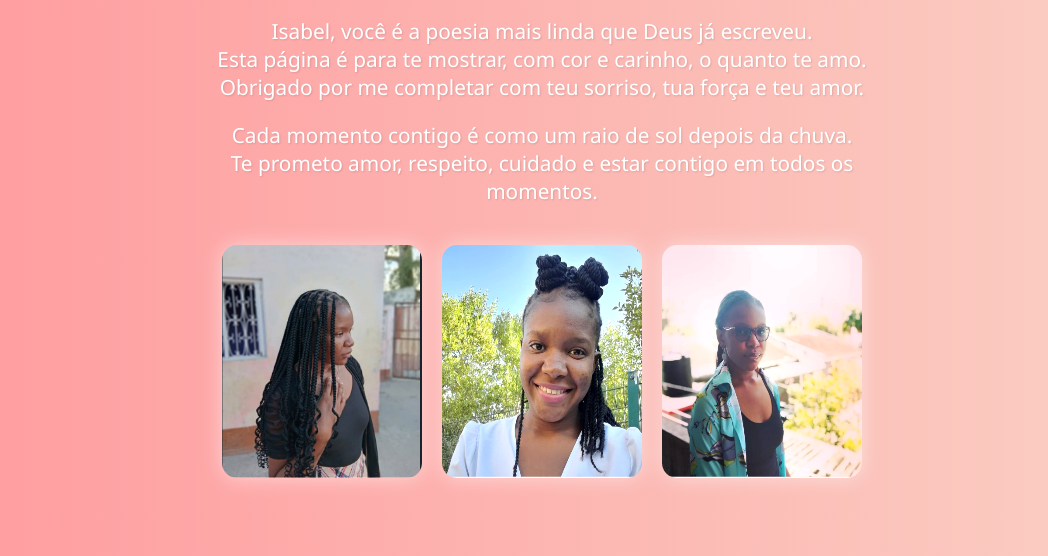
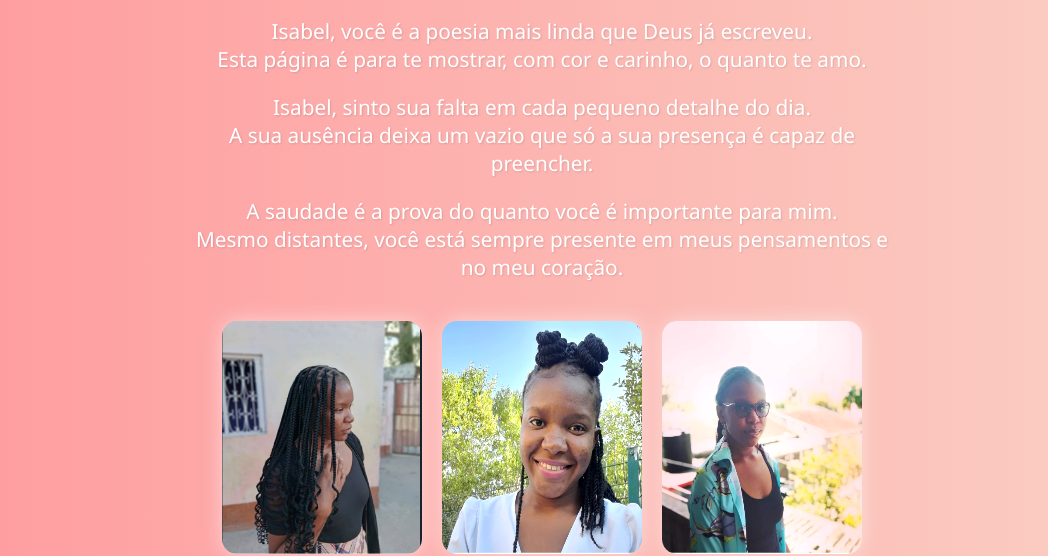
Before and after one commit to JoseSixpence/para-isabel, a plain HTML site: page index.html in a window 1280 px wide. Shown: the part 249-805 px from the top of the page, without its empty margins (98-1146 px from the left). Drawn offline with Linux system fonts and the light colour scheme.

Commit message:
Update index.html

```diff
--- a/index.html
+++ b/index.html
@@ -120,12 +120,17 @@
   <p>
     Isabel, você é a poesia mais linda que Deus já escreveu.<br>
     Esta página é para te mostrar, com cor e carinho, o quanto te amo.<br>
-    Obrigado por me completar com teu sorriso, tua força e teu amor.
+
   </p>
-  <p>
-    Cada momento contigo é como um raio de sol depois da chuva.<br>
-    Te prometo amor, respeito, cuidado e estar contigo em todos os momentos.
-  </p>
+<p>
+  Isabel, sinto sua falta em cada pequeno detalhe do dia.<br>
+  A sua ausência deixa um vazio que só a sua presença é capaz de preencher.
+</p>
+
+<p>
+  A saudade é a prova do quanto você é importante para mim.<br>
+  Mesmo distantes, você está sempre presente em meus pensamentos e no meu coração.
+</p>
 
   <div class="galeria">
     <!-- Caminhos corrigidos: imagens estão no mesmo nível do index.html -->
```
